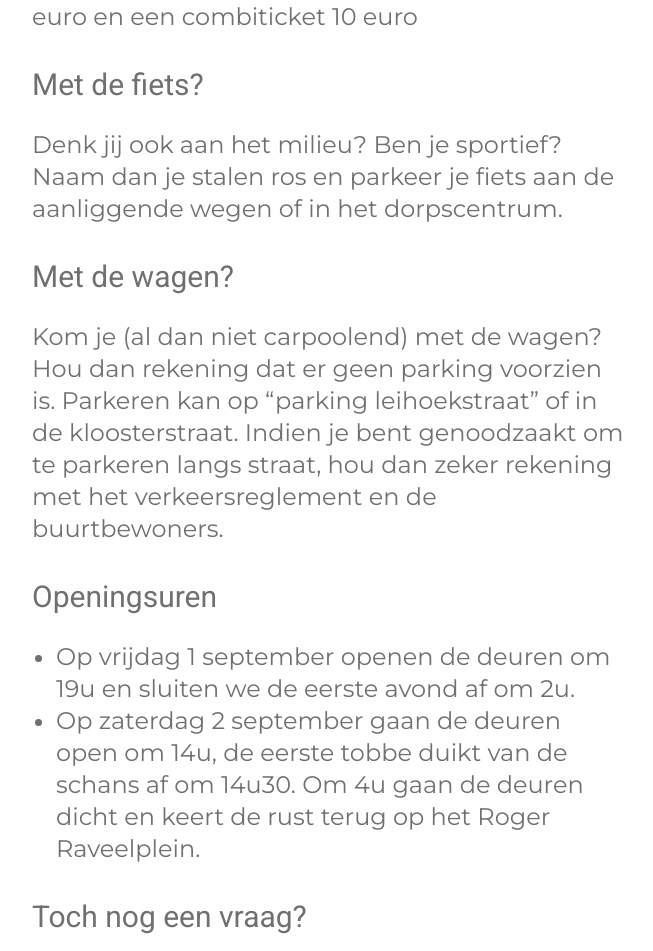
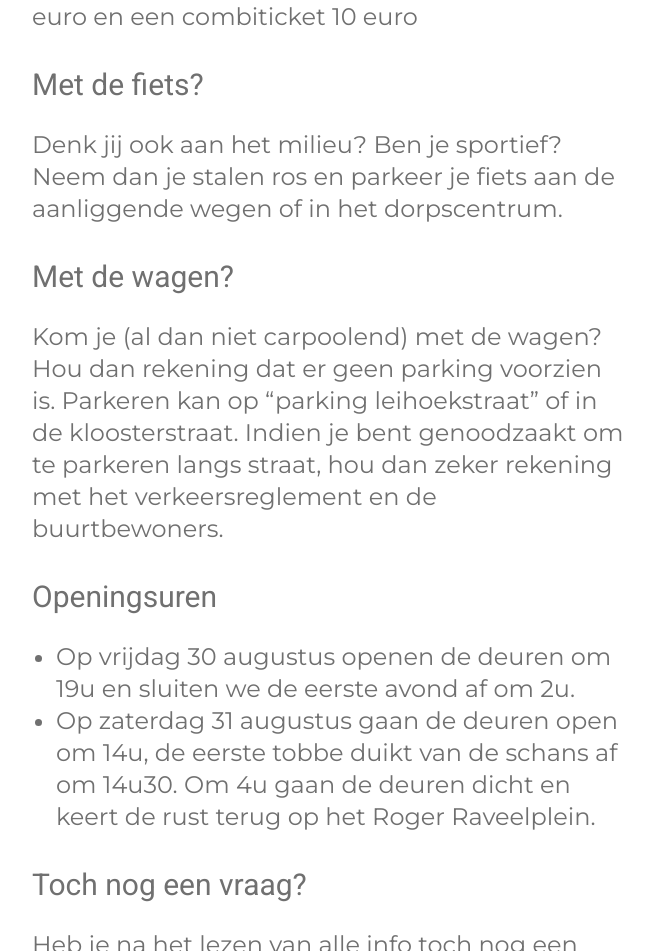
Before and after one commit to Jonas-D-M/Next-Tobbedansen, a Next.js app: page /faq in a window 1280 px wide. Shown: the part 981-1932 px from the top of the page, without its empty margins (608-1261 px from the left). Built offline with nearby package versions, Linux system fonts and the light colour scheme.

Commit message:
change faq

```diff
--- a/src/app/(content)/faq/page.tsx
+++ b/src/app/(content)/faq/page.tsx
@@ -42,7 +42,7 @@ const Page = () => {
                 <h2>Met de fiets?</h2>
                 <div className='c-lead c-lead--text u-mb-lg'>
                   <p>
-                    Denk jij ook aan het milieu? Ben je sportief? Naam dan je
+                    Denk jij ook aan het milieu? Ben je sportief? Neem dan je
                     stalen ros en parkeer je fiets aan de aanliggende wegen of
                     in het dorpscentrum.
                   </p>
@@ -62,13 +62,13 @@ const Page = () => {
                   <ul>
                     <li>
                       <p>
-                        Op vrijdag 1 september openen de deuren om 19u en
+                        Op vrijdag 30 augustus openen de deuren om 19u en
                         sluiten we de eerste avond af om 2u.
                       </p>
                     </li>
                     <li>
                       <p>
-                        Op zaterdag 2 september gaan de deuren open om 14u, de
+                        Op zaterdag 31 augustus gaan de deuren open om 14u, de
                         eerste tobbe duikt van de schans af om 14u30. Om 4u gaan
                         de deuren dicht en keert de rust terug op het Roger
                         Raveelplein.
```
